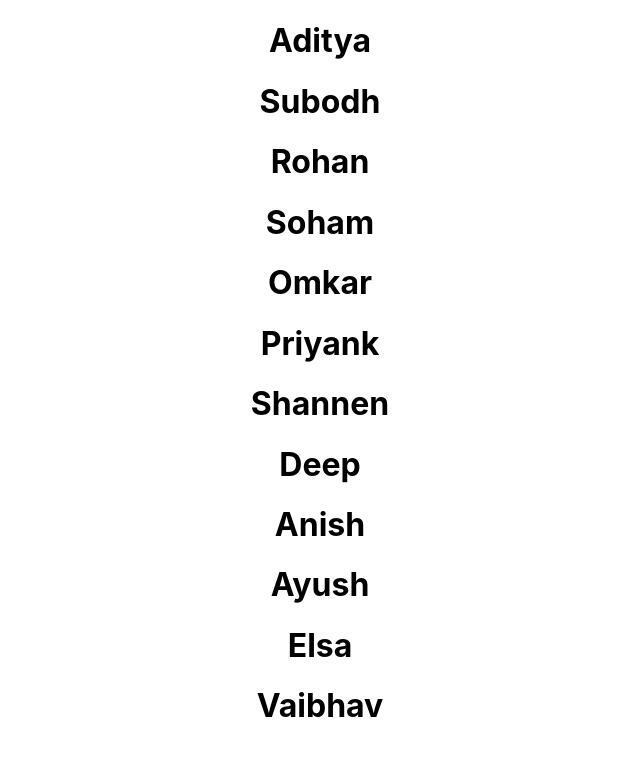
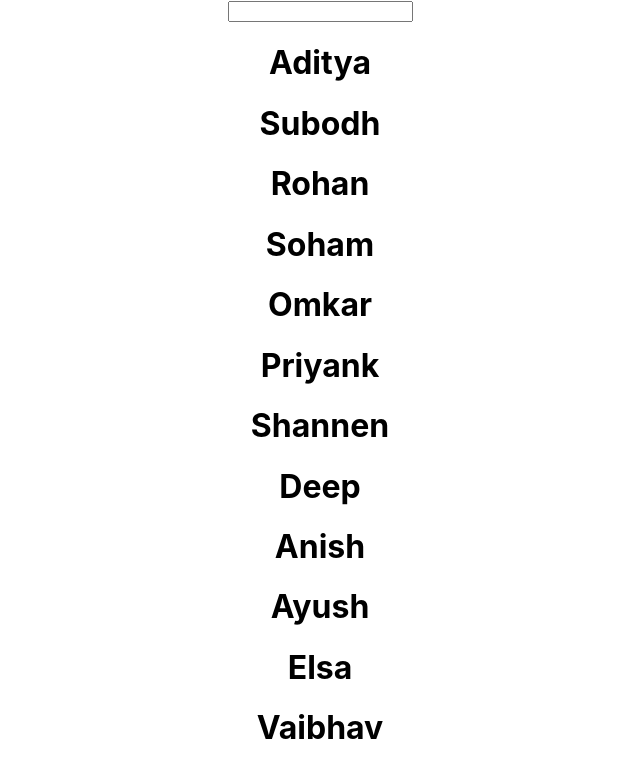
Before and after one commit to waterfish2604/AdityaReactLearning, a React (Create React App) app in the folder friend-roller/: page / in a window 1280 px wide. Shown: the top 778 px of the page, without its empty margins (320-960 px from the left). Built offline with nearby package versions, Linux system fonts and the light colour scheme; no server answers.

Commit message:
will make search bar

```diff
--- a/friend-roller/src/App.js
+++ b/friend-roller/src/App.js
@@ -39,6 +39,7 @@ class App extends Component {
   render() {
     return (
       <div className="App">
+        <input className='search-bar'></input>
         {this.state.friends.map((friends) => {
           return <div key={friends.name}><h1>{friends.name}</h1></div>
         })}
```
